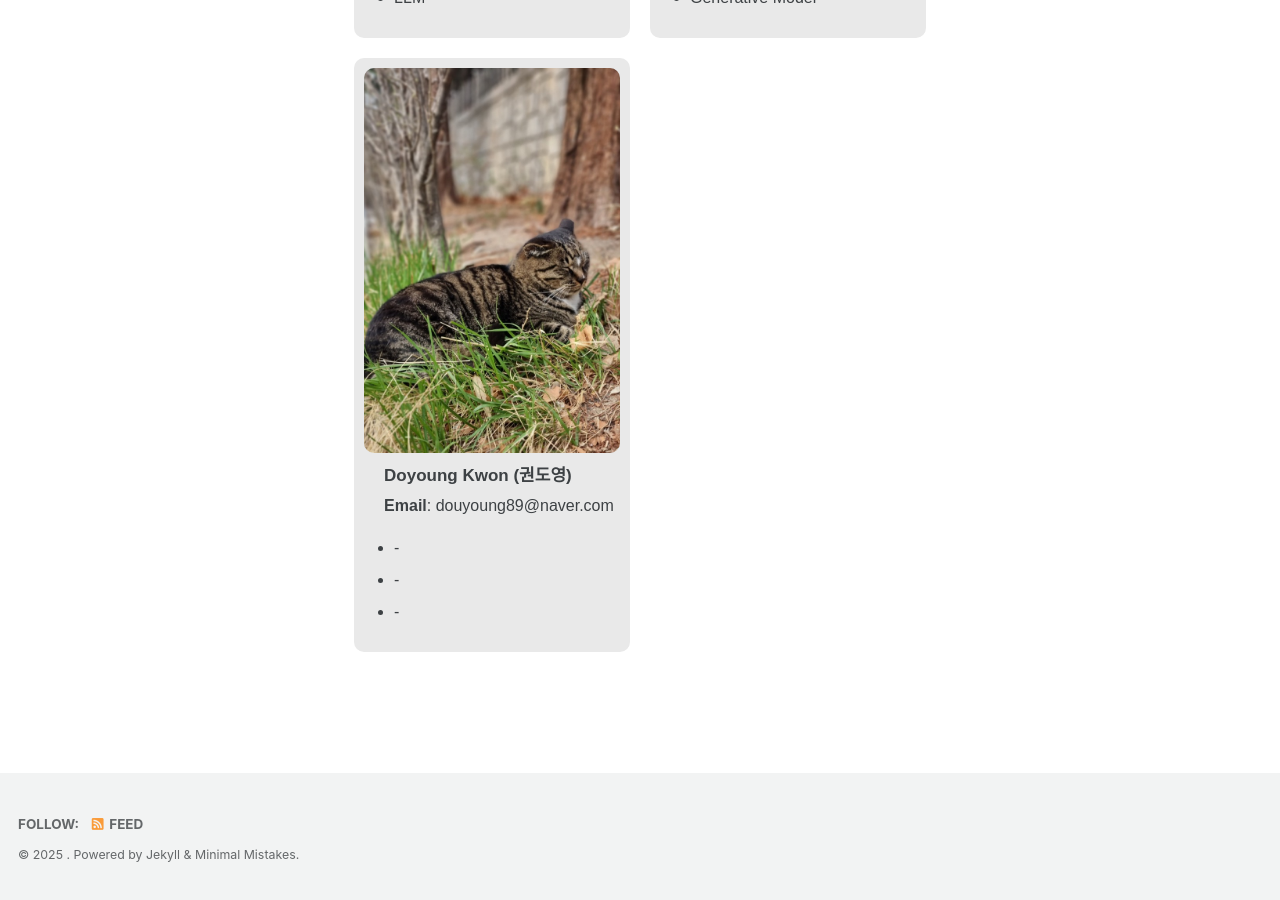
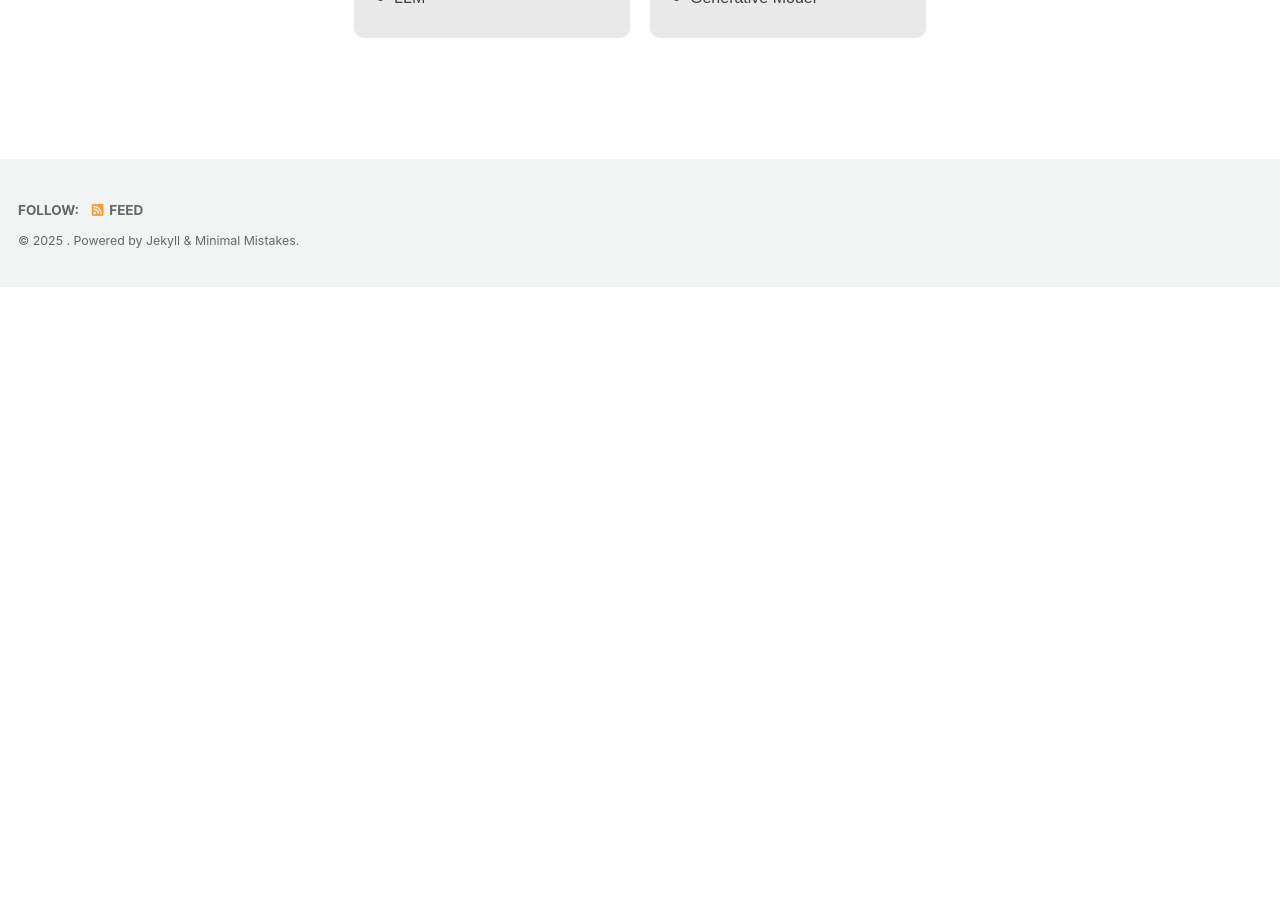
Before and after one commit to slp-laboratory/slp-laboratory.github.io, a Jekyll site: the page built from _pages/members.md, in a window 1280 px wide and 900 px high, scrolled down 4673 px. Built offline with Jekyll 4.4.1, drawn with Linux system fonts in a browser that asks for light colours; cached includes are drawn as plain includes; comment, search, counter and statistics services are not loaded; after the commit the page ends 4960 px from its top, so only the background shows below that.

Commit message:
Update members.md

```diff
--- a/_pages/members.md
+++ b/_pages/members.md
@@ -192,18 +192,6 @@ toc: true
         </ul>
       </div>
     </div>
-    <div class="student">
-      <img src="../assets/images/member/buzzi2.JPG" alt="Doyoung Kwon">
-      <div class="info">
-        <div class="name"> Doyoung Kwon (권도영)</div>
-        <div class="email"><strong>Email</strong>: douyoung89@naver.com </div>
-        <ul>
-          <li> - </li>
-          <li> - </li>
-          <li> - </li>
-        </ul>
-      </div>
-    </div>
     <!-- Repeat for other students -->
   </div>
 </div>
```
